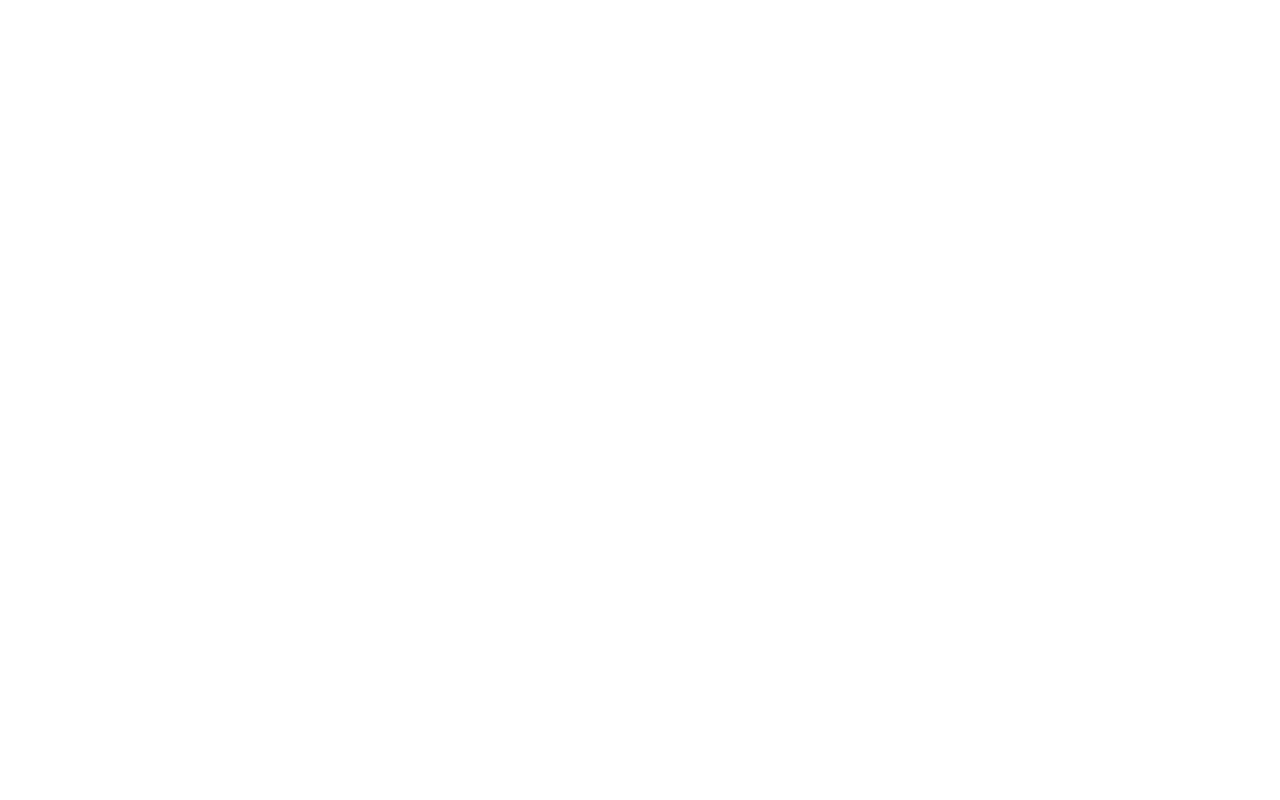
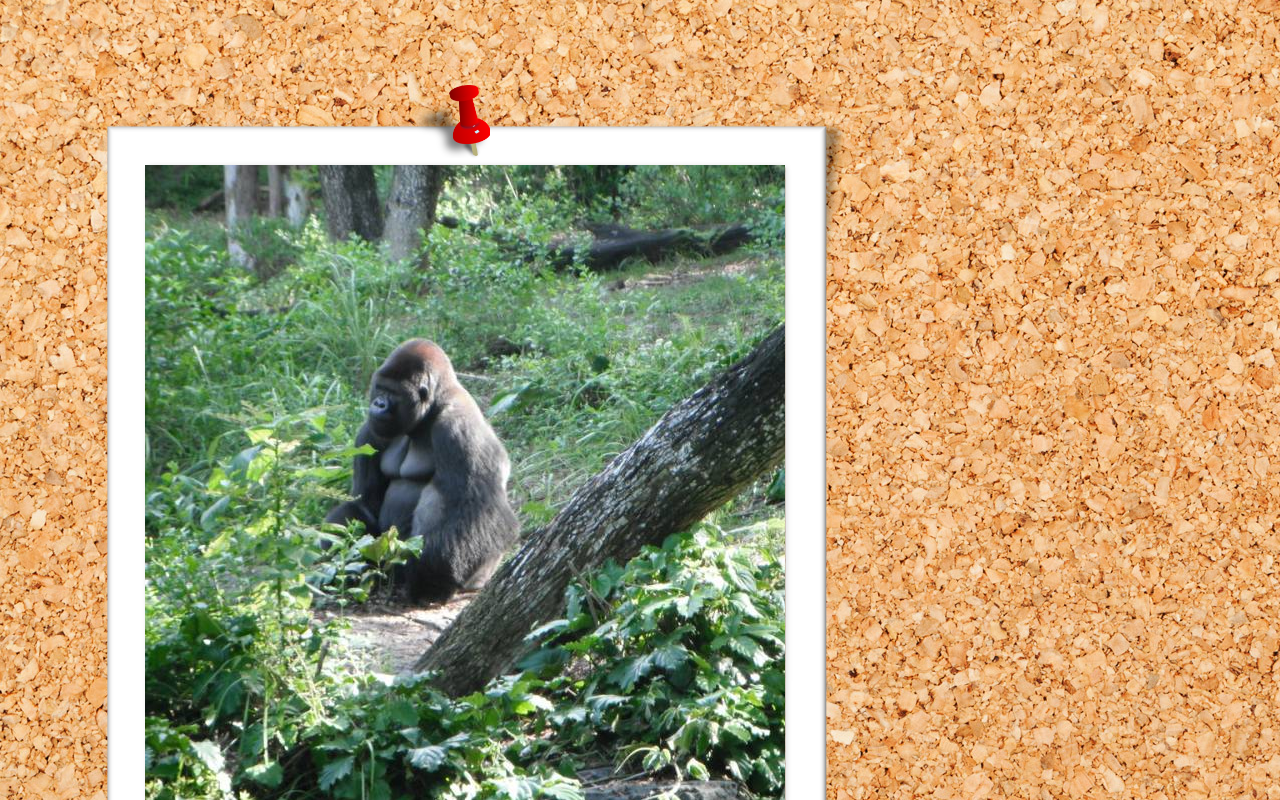
Before and after one commit to grayhildreth/Corkboard, a plain HTML site: page index.html in a window 1280 px wide. Shown: the top 800 px of the page. Drawn offline with Linux system fonts and the light colour scheme.

Commit message:
add first picturew

```diff
--- a/css/styles.css
+++ b/css/styles.css
@@ -0,0 +1,65 @@
+*,
+*::before,
+*::after {
+    -webkit-box-sizing: border-box;
+       -moz-box-sizing: border-box;
+            box-sizing: border-box;
+}
+
+body {
+background-image: url('../img/corkboard.jpg');
+margin: 0;
+}
+
+/*.img-responsive {
+  display: block;
+  max-width: 100%;
+  height: auto;
+}*/
+
+.img-centered {
+  margin-right: auto;
+  margin-left: auto;
+}
+
+.container {
+  padding-right: 15px;
+  padding-left: 15px;
+  margin-right: auto;
+  margin-left: auto;
+}
+
+.polaroid {
+  position: relative;
+  margin: 50px auto;
+  /*width: 945px;
+  height: 1024px;*/
+}
+
+.polaroid:after {
+  content: "";
+  height: 640px;
+  width: 640px;
+  /*background-color: red;*/
+  position: absolute;
+  top: 115px;
+  left: 130px;
+  background-image: url('../img/gorilla.jpg');
+  /*background-size: cover;*/
+  /*background-color: red;*/
+}
+
+.polaroid:before {
+  content: "";
+  height: 75px;
+  width: 75px;
+  /*background-color: red;*/
+  position: absolute;
+  top: 35px;
+  left: 400px;
+  /*background-repeat: no-repeat;*/
+  background-image: url('../img/pin.png');
+  background-size: cover;
+  background-position: center;
+  /*background-color: red;*/
+}
--- a/index.html
+++ b/index.html
@@ -1,10 +1,16 @@
 <!DOCTYPE html>
 <html>
   <head>
+    <link href="css/styles.css" rel="stylesheet" type="text/css">
     <meta charset="utf-8">
     <title>Corkboard</title>
   </head>
   <body>
+    <div class="container">
+      <div class="polaroid">
+        <img src="img/polaroid.png" alt="empty polaroid" class="img-responsive" />
 
+      </div>
+    </div>
   </body>
 </html>
```
Also changed, not shown: img/gorilla.jpg (added).
